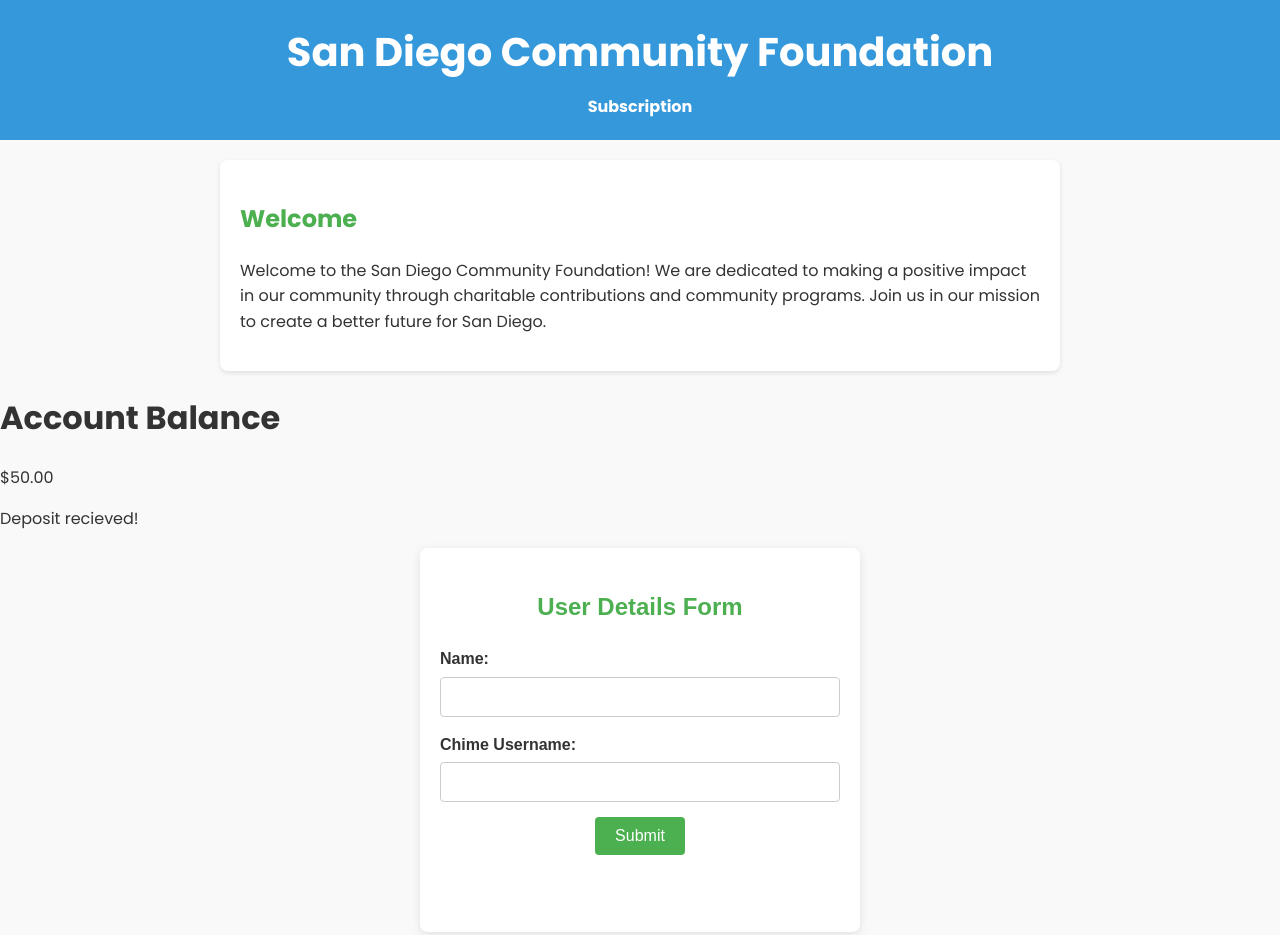
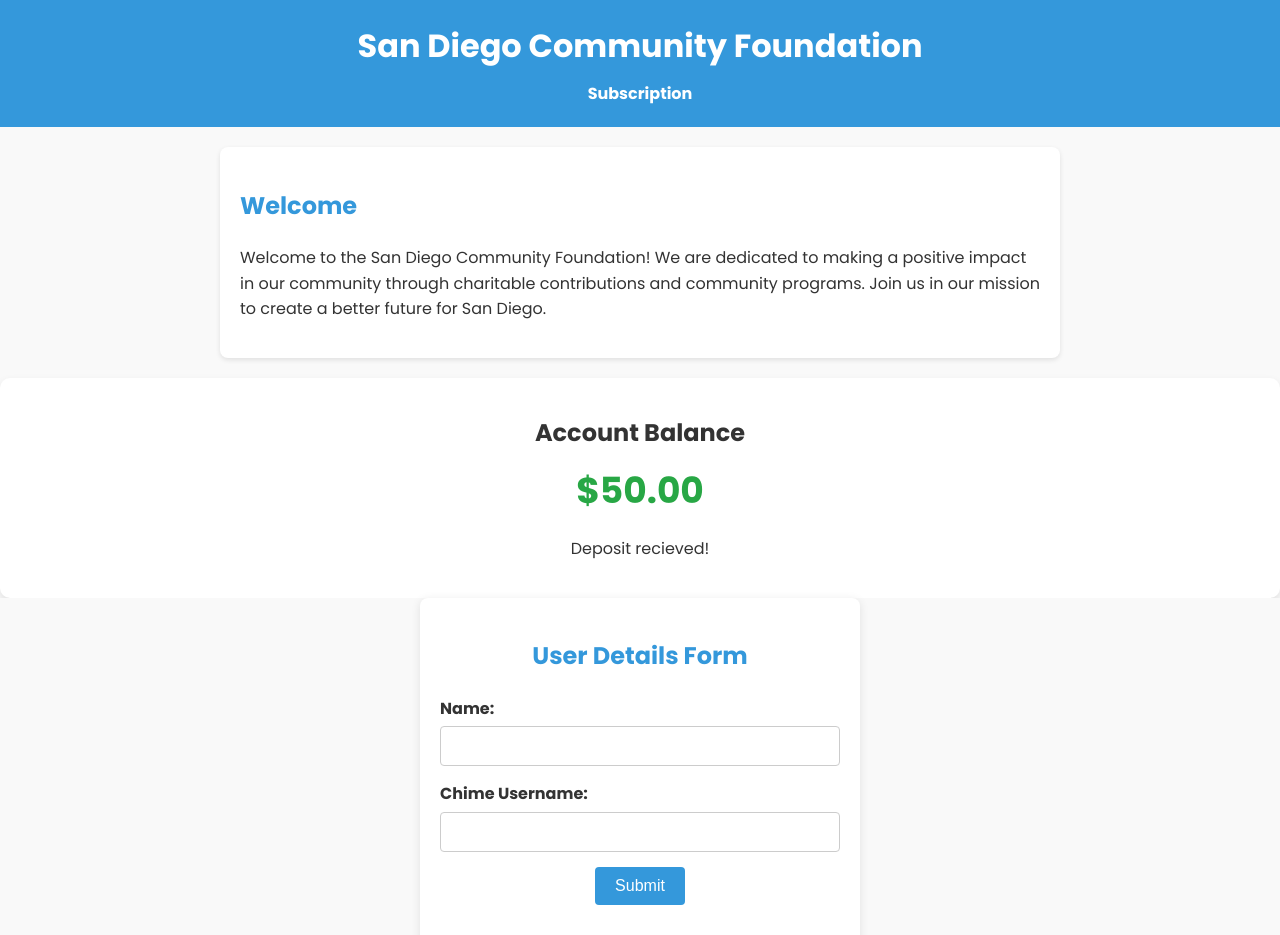
Before and after one commit to hepatitisedelweiss3747/san-diego, a plain HTML site: page page2.html in a window 1280 px wide. Shown: the top 935 px of the page. Drawn offline with Linux system fonts and the light colour scheme.

Commit message:
Update style.css

```diff
--- a/style.css
+++ b/style.css
@@ -1,11 +1,12 @@
 /* General Styles */
 body {
-    font-family: 'poppins', sans-serif;
+    font-family: 'Arial', sans-serif;
     line-height: 1.6;
     margin: 0;
     padding: 0;
     background-color: #f9f9f9;
     color: #333;
+    font-family: 'poppins', sans-serif;
   }
 
   header {
@@ -17,7 +18,7 @@ body {
 
   header h1 {
     margin: 0;
-    font-size: 2.5rem;
+    font-size: 2.0rem;
     animation: fadeIn 2s ease-in-out;
   }
 
@@ -128,7 +129,7 @@ body {
   }
 
   .subscription-details h3 {
-    color: #4CAF50;
+    color: #3498db;
     margin-bottom: 10px;
   }
 
@@ -154,11 +155,9 @@ body {
 
 
 
-
-
   /* General Styles */
 .form-body {
-    font-family: 'Arial', sans-serif;
+
     background-color: #f9f9f9;
     margin: 0;
     padding: 0;
@@ -179,7 +178,7 @@ body {
   }
 
   h2 {
-    color: #4CAF50;
+    color: #3498db;
     margin-bottom: 20px;
   }
 
@@ -205,12 +204,12 @@ body {
   }
 
   input[type="text"]:focus {
-    border-color: #4CAF50;
+    border-color: #3498db;
     outline: none;
   }
 
   button {
-    background: #4CAF50;
+    background: #3498db;
     color: white;
     border: none;
     padding: 10px 20px;
@@ -221,7 +220,7 @@ body {
   }
 
   button:hover {
-    background: #45a049;
+    background: #3498db;
   }
 
   #successMessage {
@@ -239,3 +238,33 @@ body {
   #successMessage:not(.hidden) {
     opacity: 1;
   }
+
+
+
+
+
+
+
+  /* Container for the balance */
+.balance-container {
+  background-color: #ffffff;
+  padding: 20px 40px;
+  border-radius: 10px;
+  box-shadow: 0 4px 8px rgba(0, 0, 0, 0.1);
+  text-align: center;
+}
+
+/* Styling for the heading */
+.balance-container h1 {
+  font-size: 24px;
+  color: #333333;
+  margin-bottom: 10px;
+}
+
+/* Styling for the balance amount */
+.balance-amount {
+  font-size: 36px;
+  color: #28a745;
+  font-weight: bold;
+  margin: 0;
+}
```
